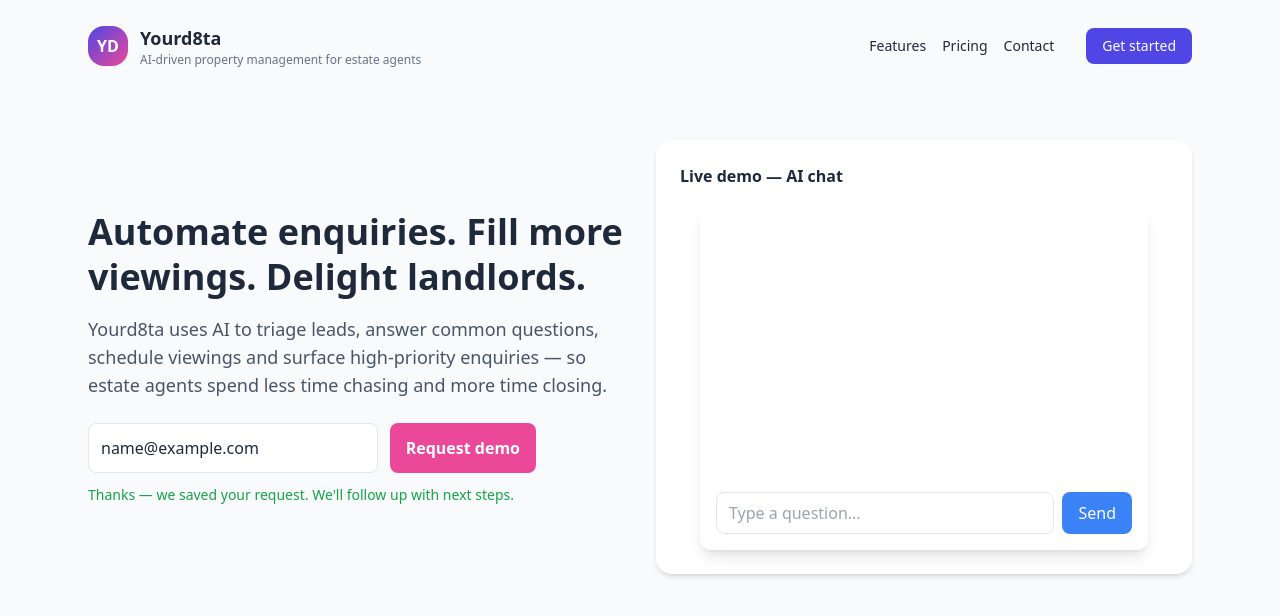
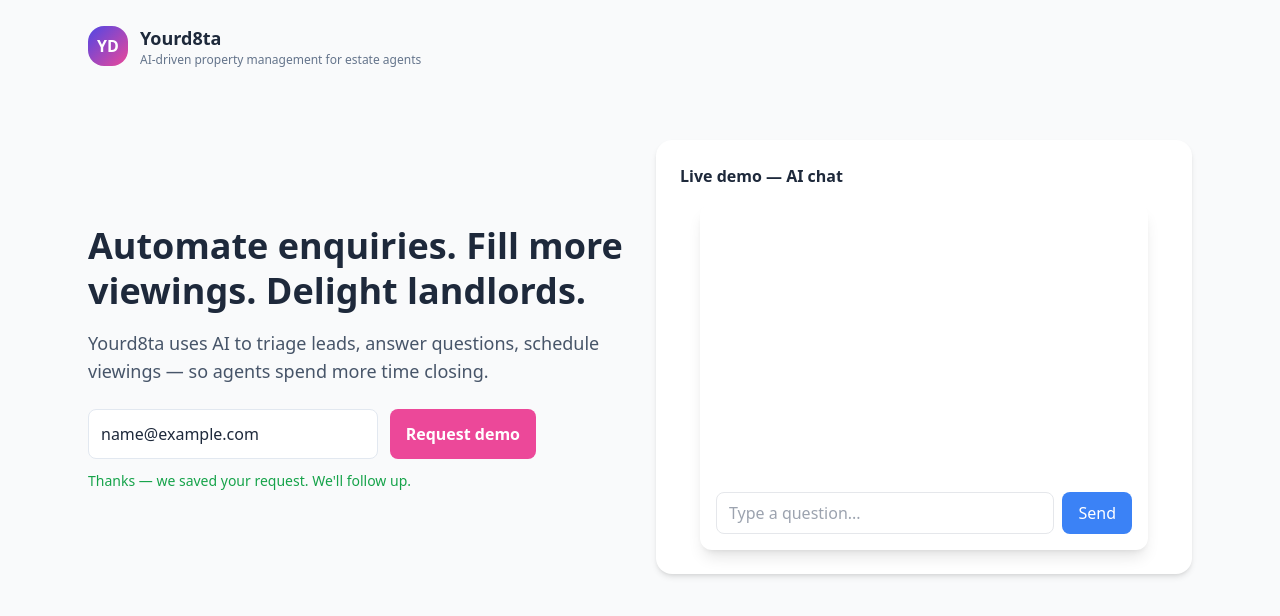
Before and after one commit to yourd8ta-code/yourd8ta-site, a React (Create React App) app: page / in a window 1280 px wide. Both pictures are taken after typing "name@example.com" into the empty fields and a click on the button "Request demo". Shown: the top 616 px of the page. Built offline with nearby package versions, Linux system fonts and the light colour scheme.

Commit message:
Update App.js

```diff
--- a/src/App.js
+++ b/src/App.js
@@ -1,5 +1,5 @@
 import React, { useState } from "react";
-import Chat from "./components/Chat.js";
+import Chat from "./components/Chat.js"; // .js extension
 
 export default function App() {
   const [email, setEmail] = useState("");
@@ -16,29 +16,19 @@ export default function App() {
     <div className="min-h-screen bg-gray-50 text-slate-800">
       <header className="max-w-6xl mx-auto p-6 flex items-center justify-between">
         <div className="flex items-center gap-3">
-          <div className="w-10 h-10 rounded-2xl bg-gradient-to-br from-indigo-600 to-pink-500 flex items-center justify-center text-white font-bold">
-            YD
-          </div>
+          <div className="w-10 h-10 rounded-2xl bg-gradient-to-br from-indigo-600 to-pink-500 flex items-center justify-center text-white font-bold">YD</div>
           <div>
             <h1 className="text-lg font-semibold">Yourd8ta</h1>
             <p className="text-xs text-slate-500">AI-driven property management for estate agents</p>
           </div>
         </div>
-        <nav className="flex gap-4 items-center">
-          <a href="#features" className="text-sm hover:underline">Features</a>
-          <a href="#pricing" className="text-sm hover:underline">Pricing</a>
-          <a href="#contact" className="text-sm hover:underline">Contact</a>
-          <button className="ml-4 px-4 py-2 rounded-lg bg-indigo-600 text-white text-sm">Get started</button>
-        </nav>
       </header>
 
       <main className="max-w-6xl mx-auto px-6">
         <section className="grid md:grid-cols-2 gap-8 items-center py-12">
           <div>
             <h2 className="text-4xl font-extrabold leading-tight">Automate enquiries. Fill more viewings. Delight landlords.</h2>
-            <p className="mt-4 text-lg text-slate-600">
-              Yourd8ta uses AI to triage leads, answer common questions, schedule viewings and surface high-priority enquiries — so estate agents spend less time chasing and more time closing.
-            </p>
+            <p className="mt-4 text-lg text-slate-600">Yourd8ta uses AI to triage leads, answer questions, schedule viewings — so agents spend more time closing.</p>
 
             <form onSubmit={handleSignup} className="mt-6 flex gap-3 max-w-md">
               <input
@@ -52,11 +42,7 @@ export default function App() {
               <button className="px-4 py-3 rounded-lg bg-pink-500 text-white font-semibold">Request demo</button>
             </form>
 
-            {submitted && (
-              <p className="mt-3 text-sm text-green-600">
-                Thanks — we saved your request. We'll follow up with next steps.
-              </p>
-            )}
+            {submitted && <p className="mt-3 text-sm text-green-600">Thanks — we saved your request. We'll follow up.</p>}
           </div>
 
           <div className="bg-white rounded-2xl p-6 shadow-md">
```
